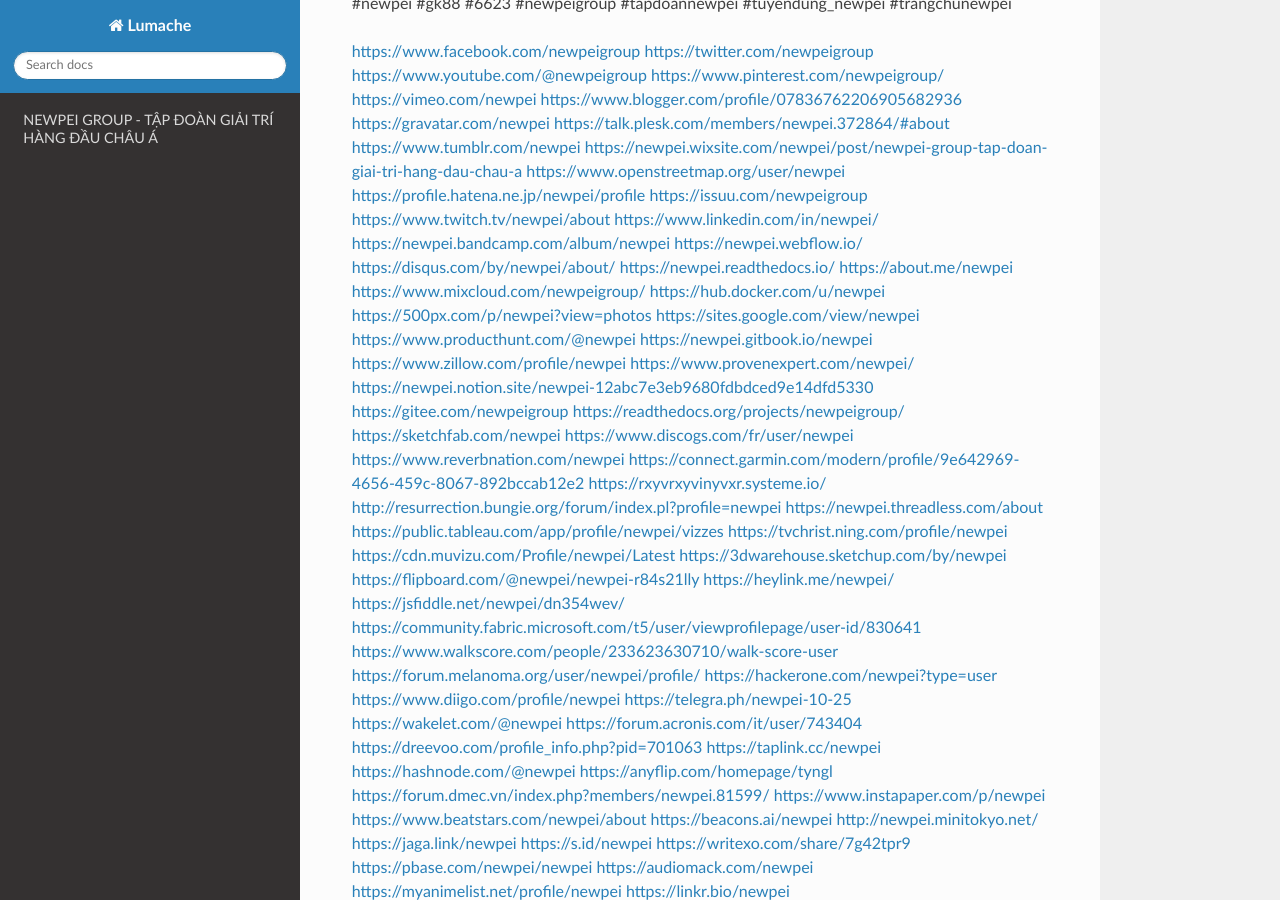
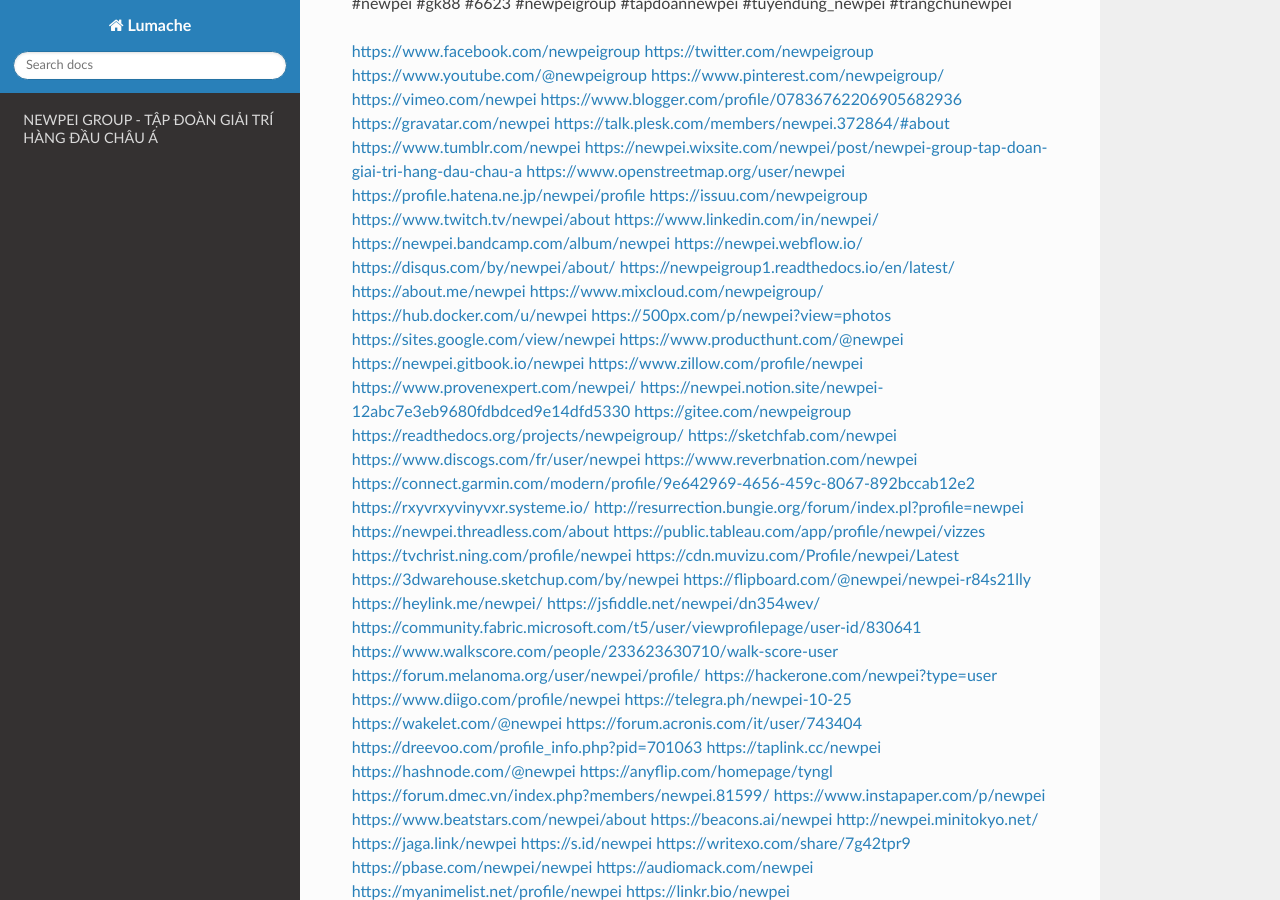
Before and after one commit to p8ebermouc/newpei, a Sphinx documentation site: the page built from docs/source/index.rst, in a window 1280 px wide and 900 px high, scrolled down 613 px. Built offline with Sphinx 7.4.7 and the Read the Docs theme 3.1.0, drawn with Linux system fonts in a browser that asks for light colours; part of the change alters nothing that is shown.

Commit message:
Update index.rst

```diff
--- a/docs/source/index.rst
+++ b/docs/source/index.rst
@@ -35,7 +35,7 @@ Website: https://newpei.bet/
 `https://newpei.bandcamp.com/album/newpei <https://newpei.bandcamp.com/album/newpei>`_
 `https://newpei.webflow.io/ <https://newpei.webflow.io/>`_
 `https://disqus.com/by/newpei/about/ <https://disqus.com/by/newpei/about/>`_
-`https://newpei.readthedocs.io/ <https://newpei.readthedocs.io/>`_
+`https://newpeigroup1.readthedocs.io/en/latest/ <https://newpeigroup1.readthedocs.io/en/latest/>`_
 `https://about.me/newpei <https://about.me/newpei>`_
 `https://www.mixcloud.com/newpeigroup/ <https://www.mixcloud.com/newpeigroup/>`_
 `https://hub.docker.com/u/newpei <https://hub.docker.com/u/newpei>`_
```
